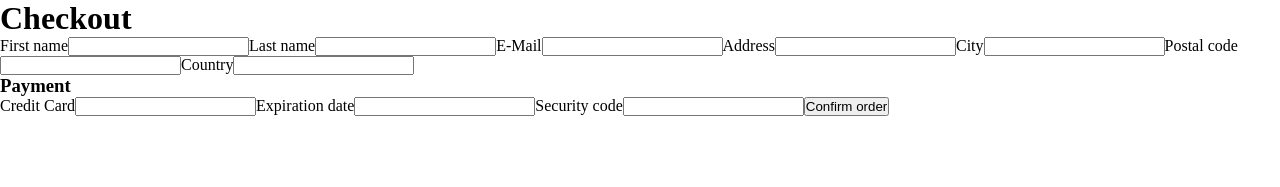
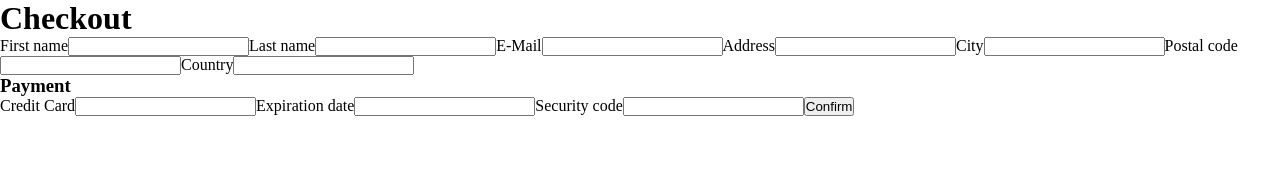
Before and after one commit to chenfran/nextjs-ecommerce-store, a Next.js app: page /checkout in a window 1280 px wide. Shown: the top 187 px of the page. Built offline with nearby package versions, Linux system fonts and the light colour scheme.

Commit message:
Add any example to ConfirmOrderbutton

```diff
--- a/app/ConfirmOrderButton.js
+++ b/app/ConfirmOrderButton.js
@@ -1,7 +1,17 @@
+'use client';
+
 import { useState } from 'react';
 
 export default function ConfirmOrderButton() {
-  const [order, setOrder] = useState('');
+  const [order, setOrder] = useState('#123fee');
 
-  return <button onClick="/">Confirm order</button>;
+  return (
+    <button
+      onClick={() => {
+        setOrder(`${Math.floor(Math.random() * 16777215).toString(16)}`);
+      }}
+    >
+      Confirm
+    </button>
+  );
 }
--- a/app/checkout/page.js
+++ b/app/checkout/page.js
@@ -1,3 +1,5 @@
+import ConfirmOrderButton from '../ConfirmOrderButton';
+
 export const metadata = {
   title: 'Checkout',
 };
@@ -51,7 +53,7 @@ export default function Checkout() {
           id="Security code"
           data-test-id="checkout-security-code"
         />
-        <button data-test-id="checkout-confirm-order">Confirm order</button>
+        <ConfirmOrderButton />
       </form>
     </div>
   );
```
